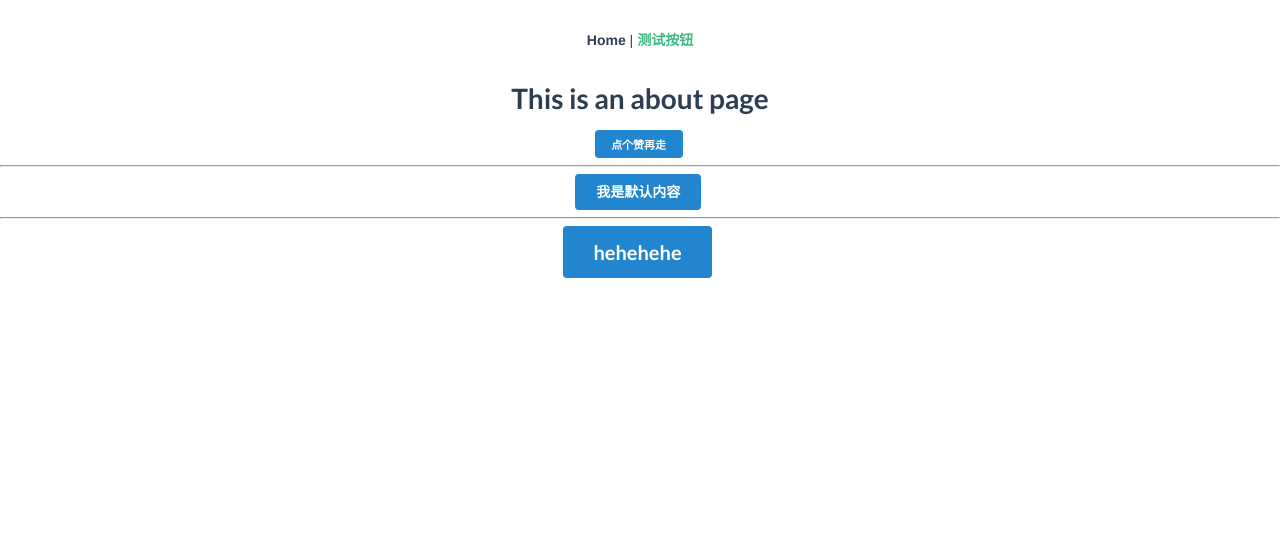
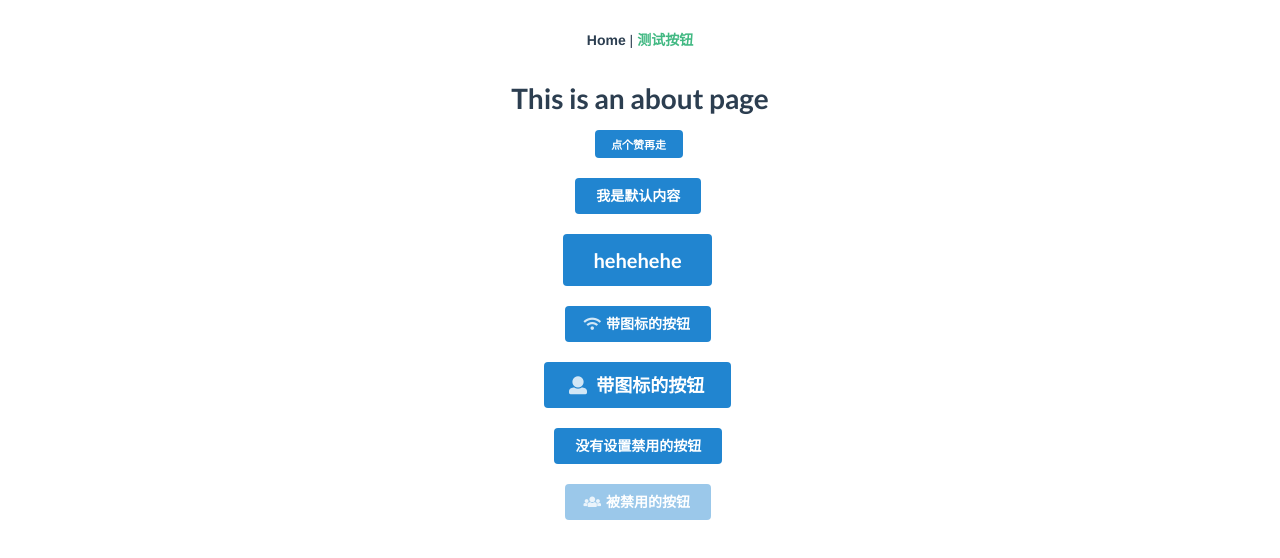
Before and after one commit to is-LittleFlower/vue-more, a Vue app: page /PageButton in a window 1280 px wide. Shown: the top 558 px of the page. Built offline with nearby package versions, Linux system fonts and the light colour scheme.

Commit message:
设置按钮禁用状态

```diff
--- a/examples/views/PageButton.vue
+++ b/examples/views/PageButton.vue
@@ -1,10 +1,21 @@
 <template>
   <div class="about">
     <h1>This is an about page</h1>
+    <!-- 图标大小和自定义内容测试用例 -->
     <my-button size="mini">点个赞再走</my-button>
-    <hr>
+    <br>
     <my-button></my-button>
-    <hr>
+    <br>
     <my-button size="huge">hehehehe</my-button>
+    <br>
+    <!-- 图标测试用例 -->
+    <my-button icon="wifi icon">带图标的按钮</my-button>
+    <br>
+    <my-button icon="user icon" size="big">带图标的按钮</my-button>
+    <!-- 图标禁用测试用例 -->
+    <br>
+    <my-button>没有设置禁用的按钮</my-button>
+    <br>
+    <my-button disabled icon="users icon">被禁用的按钮</my-button>
   </div>
 </template>
--- a/packages/button/button.vue
+++ b/packages/button/button.vue
@@ -1,18 +1,12 @@
 <template>
   <div>
-     <button class="ui primary button" :class="size">
+     <button class="ui primary button" :class="cClass">
+        <i v-if="icon" class="icon" :class="icon"></i>
         <!-- slot是默认插槽
              会把默认内容替换成<my-button>点个赞再走</my-button> "点个赞再走"
              如果用户没有在组件中输入内容，就会显示插槽中的默认内容-->
         <slot>我是默认内容</slot>
      </button>
-
-    <!-- <div class="ui animated button">
-      <div class="visible content">Next</div>
-      <div class="hidden content">
-        <i class="right arrow icon"></i>
-      </div>
-    </div>-->
   </div>
 </template>
 
@@ -33,6 +27,31 @@ export default {
         // Array.includes() 这个数组方法是检测这个数组中，是否包含某个元素
         return ['mini', 'tiny', 'small', 'medium', 'large', 'big', 'huge', 'massive'].includes(val)
       }
+    },
+    icon: {
+      type: String,
+      required: false
+    },
+    disabled: {
+      type: Boolean,
+      // 设置按钮默认不是禁用状态
+      default: false
+    }
+  },
+  computed: {
+    cClass () {
+      // 手机收到的用户设置的属性值，并分析，然后返回class给按钮外层的容器
+      // 因为size、disabled都需要动态添加类名，disabled不是必须添加的，所以我们要使用计算属性
+      if (this.disabled) {
+        console.log(this.disabled)
+
+        // 如果用户开启禁用
+        // 这里返回的是class类名，加空格是使得两个类名隔开
+        return this.size + ' ' + 'disabled'
+      } else {
+        // 如果用户没有开启禁用，只需返回size属性值
+        return this.size
+      }
     }
   },
   data () {
```
